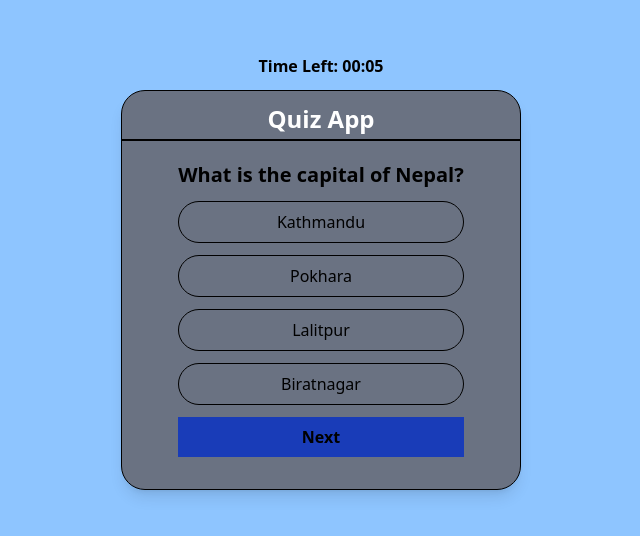
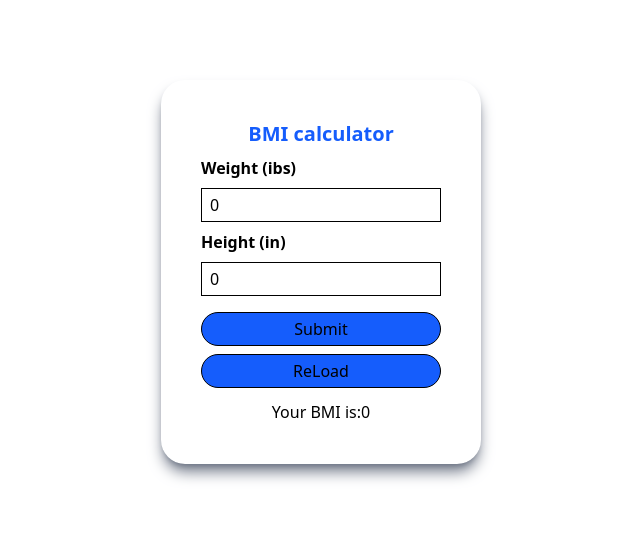
Before and after one commit to Puja-Khadka/react-project, a React (Vite) app: page / in a window 1280 px wide. Shown: the part 128-664 px from the top of the page, without its empty margins (319-959 px from the left). Built offline with nearby package versions, Linux system fonts and the light colour scheme.

Commit message:
BMIcalculator

```diff
--- a/src/App.jsx
+++ b/src/App.jsx
@@ -7,6 +7,7 @@ import Demo1 from "./Components/Demo1";
 import Demo2 from "./Components/Demo2";
 import ScissorsGame from "./Components/Scissors Game/ScissorsGame";
 import QuizApp from "./Components/Quiz/QuizApp";
+import Bmicalculator from "./Components/BMI calculator/Bmicalculator";
 function App() {
   const [liked,setLiked]=useState(false)
   const [count ,setCount]=useState(0)
@@ -37,7 +38,8 @@ function App() {
       {/* <Demo1/> */}
       {/* <Demo2/> */}
       {/* <ScissorsGame/> */}
-      <QuizApp/>
+      {/* <QuizApp/> */}
+      <Bmicalculator/>
     </>
   )
 }
--- /dev/null
+++ b/src/Components/BMI calculator/Bmicalculator.jsx
@@ -0,0 +1,60 @@
+import React, { useState } from 'react'
+
+const Bmicalculator = () => {
+    const [weight,setWeight]=useState(0)
+    const [height,setHeight]=useState(0)
+    const [bmi,setBmi]=useState(0)
+    const [message,setMessage]=useState("")
+
+    const calbmi=(e)=>{
+        e.preventDefault()
+        if(weight===0 || height===0){
+            alert("please! enter valid weight and height")
+
+        }else{
+            let bmi=(weight/(height*height)*703)
+            setBmi(bmi.toFixed(1))
+
+            if(bmi<18.5){
+                setMessage("you are underweight")
+            }else if(bmi>=18.5 && bmi<24.5){
+                setMessage("you are a healthy weight")
+            }else{
+                setMessage("you are overweight")
+            }
+        }
+    }
+    const reload=()=>{
+        window.location.reload()
+    }
+
+  return (
+    <>
+     <div className='w-full h-screen flex justify-center items-center'>
+         <div className='w-80 h-96 shadow-lg shadow-gray-500 rounded-3xl'>
+            <div className='p-10'>
+              <form onSubmit={calbmi}>
+                <div className='flex flex-col '>
+                    <h1 className='text-center text-blue-600 font-bold text-xl mb-2'>BMI calculator</h1>
+                  <label className='font-bold'>Weight (ibs)</label>
+                  <input type="text" placeholder='Enter Weight Value' className='border py-1 my-2 pl-2' value={weight} onChange={(e)=>setWeight(e.target.value)} />
+                  <label  className='font-bold'>Height (in)</label>
+                  <input type="text" placeholder='Enter Height Value' value={height}  className='border py-1 my-2 pl-2' onChange={(e)=>setHeight(e.target.value)}/>
+                </div>
+                 <button  type='submit' className=' border w-full my-2 py-1 bg-blue-600 rounded-3xl'>Submit</button>
+              <button className='border w-full  py-1 bg-blue-600 rounded-3xl' onClick={reload} type='button'>ReLoad</button>
+              <div className='my-3 text-center'>
+                <h1>Your BMI is:{bmi}</h1>
+                <p>{message}</p>
+              </div>
+              </form>
+
+              </div>
+         </div>
+     </div>
+
+    </>
+  )
+}
+
+export default Bmicalculator
```
